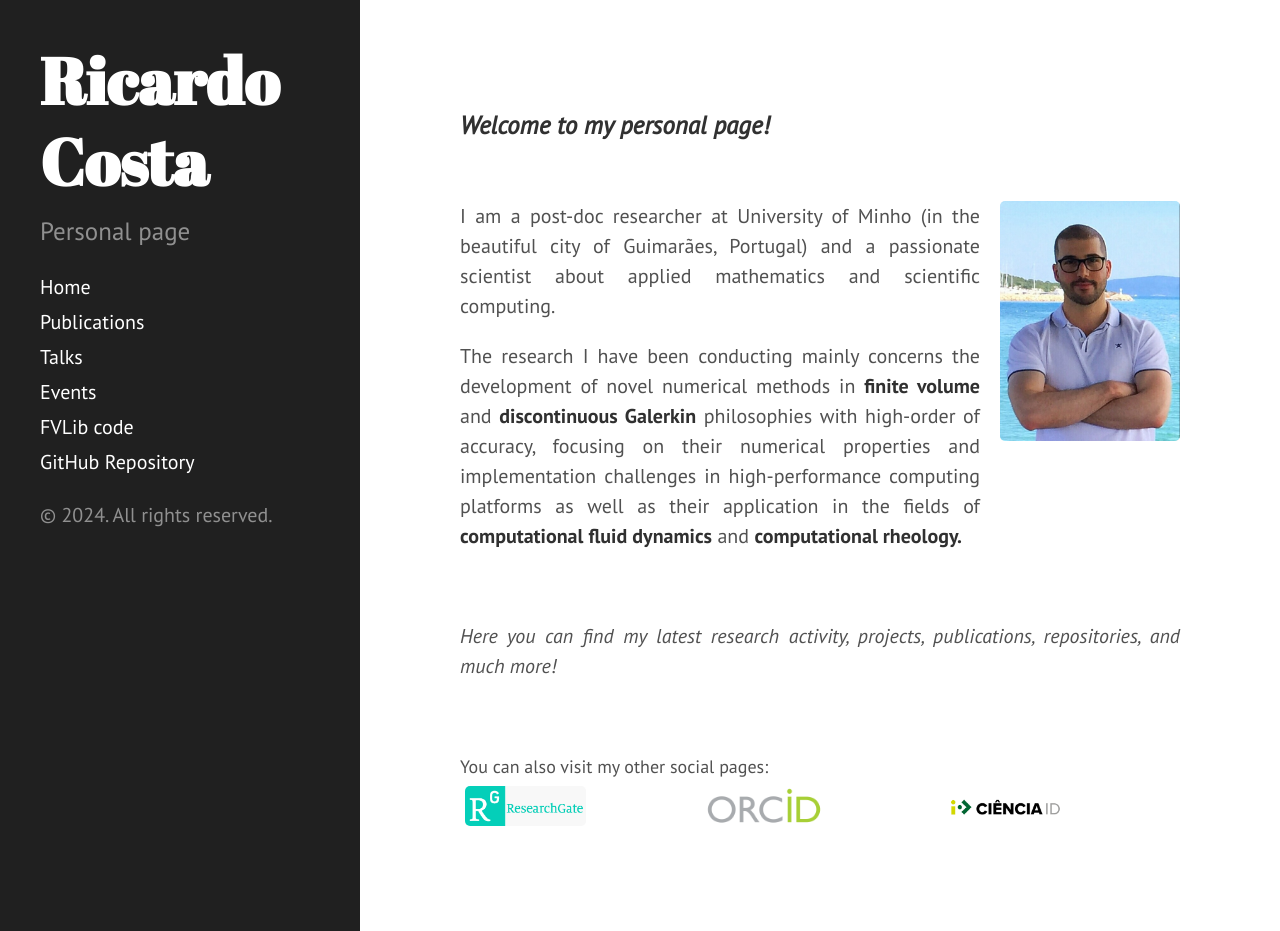
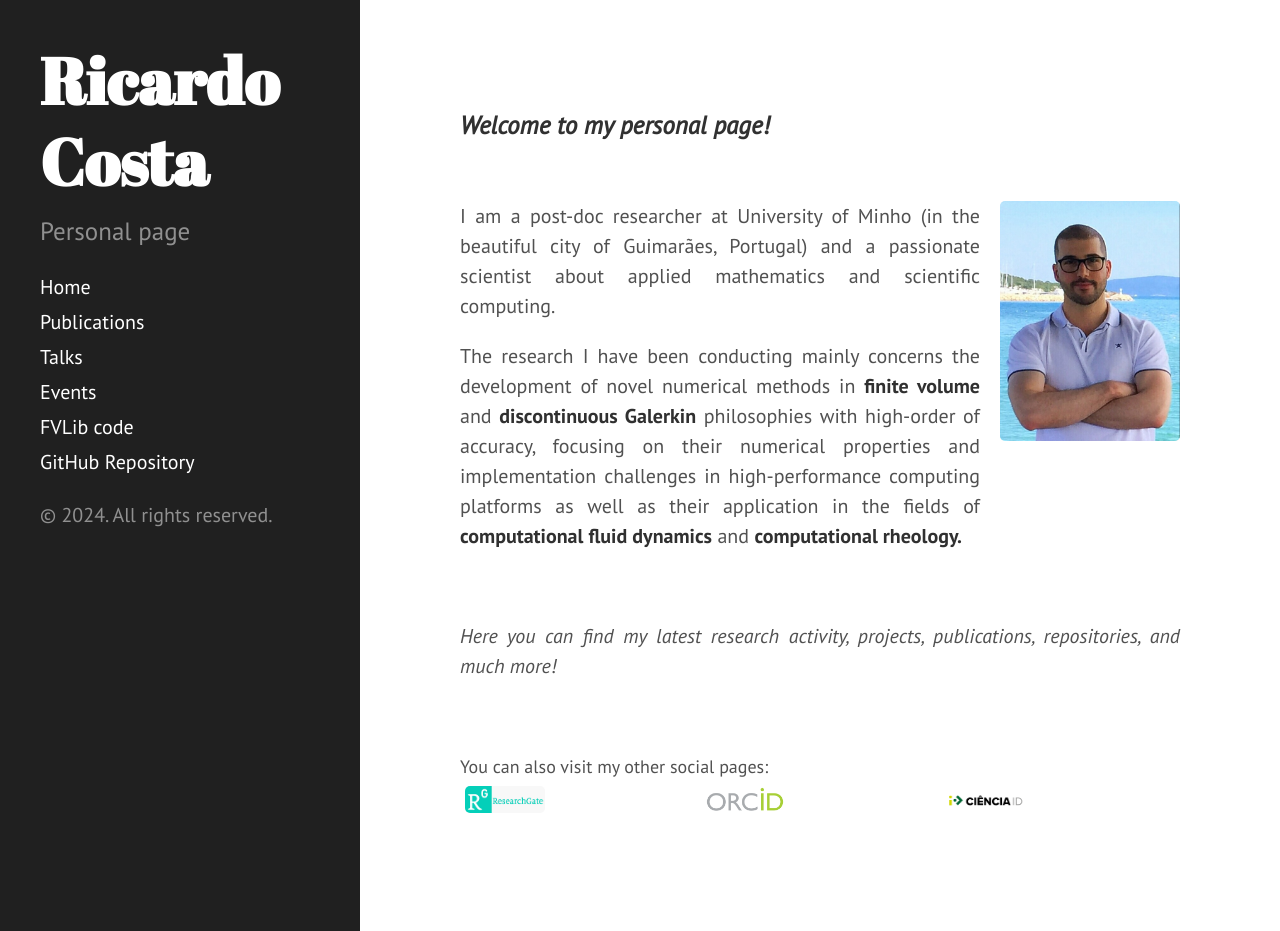
Before and after one commit to ricardodpcosta/ricardodpcosta.github.io, a Jekyll site: the page built from index.md, in a window 1280 px wide and 931 px high. Built offline with Jekyll 4.4.1, drawn with Linux system fonts in a browser that asks for light colours; Markdown is read by kramdown in place of the engine named in the settings.

Commit message:
Update index.md

```diff
--- a/index.md
+++ b/index.md
@@ -26,17 +26,17 @@ You can also visit my other social pages:
 <div class="row">
   <div class="column-3">
     <a href="https://www.researchgate.net/profile/ricardo-costa-21">
-      <img style="height: 2em; width: auto;" src="public/researchgate.png">
+      <img style="height: auto; width: 4em;" src="public/researchgate.png">
     </a>
   </div>
   <div class="column-3">
     <a href="https://orcid.org/0000-0002-1904-8317">
-      <img style="height: 2em; width: auto;" src="public/orcid.png">
+      <img style="height: auto; width: 4em;" src="public/orcid.png">
     </a>
   </div>
   <div class="column-3">
     <a href="https://www.cienciavitae.pt/2F14-5623-03EB">
-      <img style="height: 2em; width: auto;" src="public/cienciaid.png">
+      <img style="height: auto; width: 4em;" src="public/cienciaid.png">
     </a>
   </div>
 </div>
```
